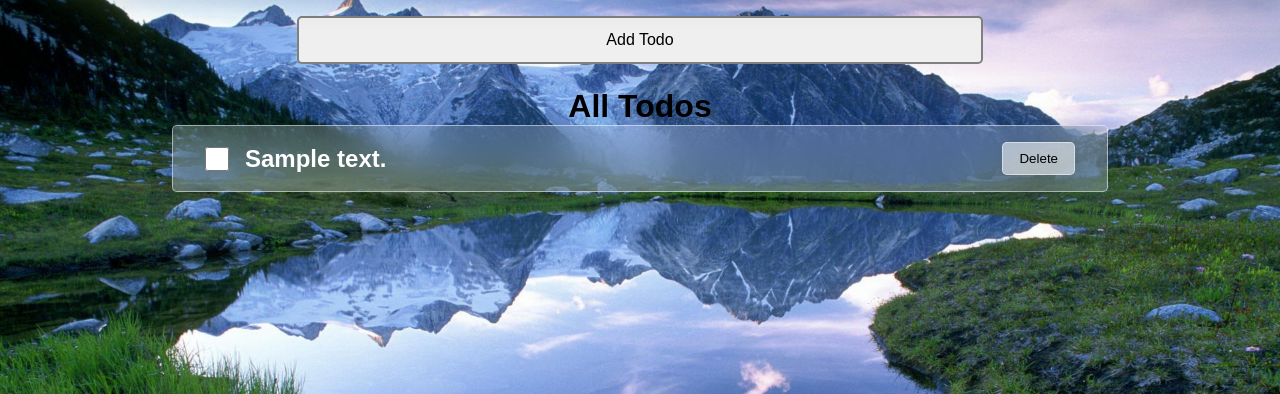
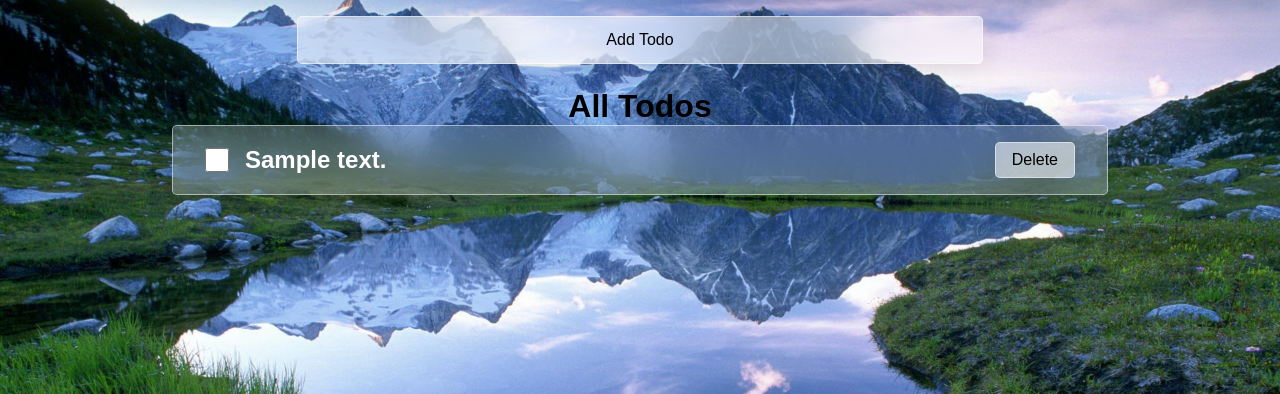
Before and after one commit to drew18moore/django-todos, a Django app: template templates/todoForm.html in a window 1280 px wide. Shown: the part 70-464 px from the top of the page. Run offline with Django 3.2, Linux system fonts and the light colour scheme; the template is opened without the code that fills it: most values are stand-ins (such as "Sample title", 1, 10 or a date in 2020).

Commit message:
Changed stylng of add todo btn

```diff
--- a/static/css/index.css
+++ b/static/css/index.css
@@ -70,12 +70,16 @@ nav button {
 }
 
 .todo-form button {
-  border: 2px solid gray;
   height: 3rem;
   font-size: 1rem;
   border-radius: 5px;
   cursor: pointer;
   user-select: none;
+  background: rgba(255, 255, 255, 0.5);
+  box-shadow: 0 4px 30px rgba(0, 0, 0, 0.1);
+  backdrop-filter: blur(20px);
+  -webkit-backdrop-filter: blur(20px);
+  border: 1px solid rgba(255, 255, 255, 0.5);
 }
 
 .todos-heading {
@@ -129,6 +133,7 @@ nav button {
   border-radius: 5px;
   padding: 0.5rem 1rem;
   cursor: pointer;
+  font-size: 1rem;
 }
 
 .todo .left-align {
```
